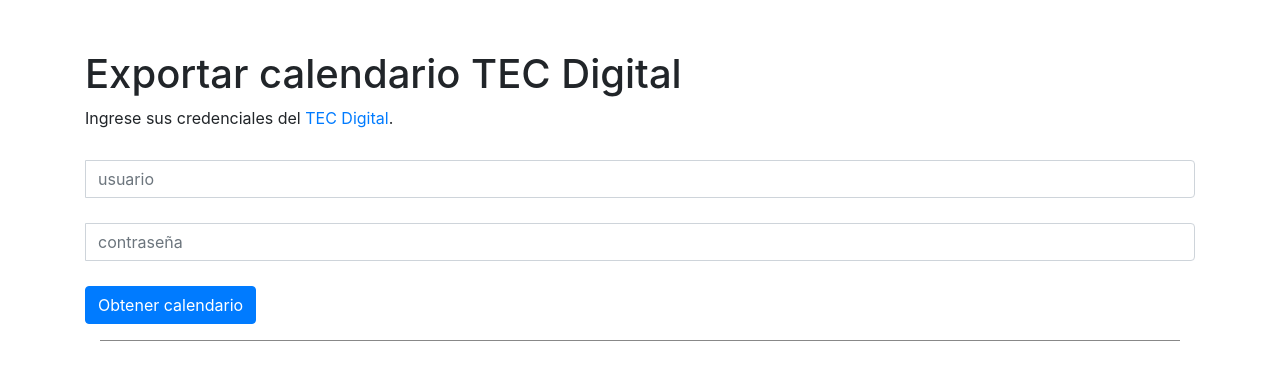
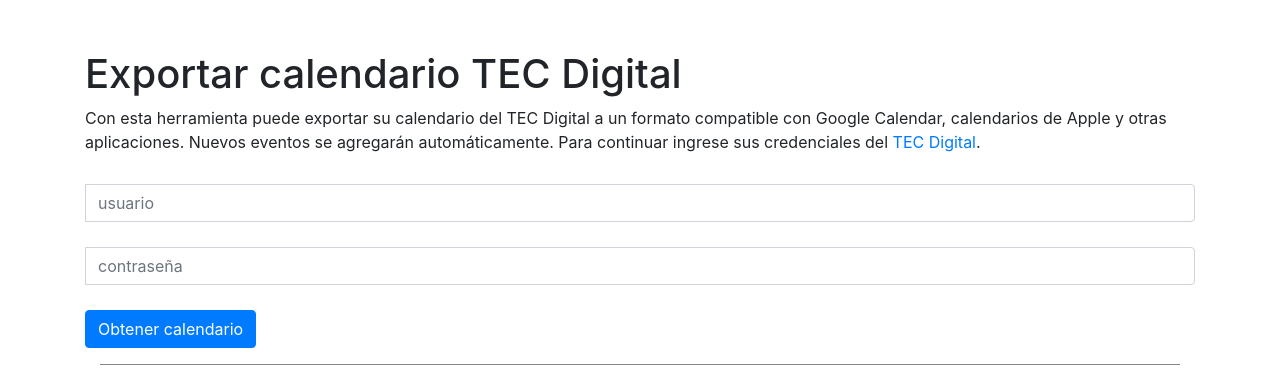
Before and after one commit to JosephTico/TEC-Digital-File-Exporter, a Flask app: page / in a window 1280 px wide. Shown: the top 372 px of the page. Run offline with Flask 2, Linux system fonts and the light colour scheme; some libraries are stand-ins or nearby versions.

Commit message:
Añadidas etiquetas open graph

```diff
--- a/templates/index.html
+++ b/templates/index.html
@@ -14,6 +14,14 @@
     <meta name="viewport" content="width=device-width, initial-scale=1.0">
 
     <link rel="shortcut icon" href="https://www.iconarchive.com/download/i98230/dakirby309/simply-styled/Calendar.ico">
+
+
+    <meta property="og:title" content="Exportar Calendario TEC Digital">
+    <meta property="og:site_name" content="josvar.com">
+    <meta property="og:url" content="https://tdcal.josvar.com/">
+    <meta property="og:description" content="Exporta su calendario del TEC Digital a Google Calendar, calendarios de Apple, Outlook o su aplicación de preferencia.">
+    <meta property="og:type" content="article">
+    <meta property="og:image" content="https://i.imgur.com/QSJ60fL.jpg">
 
 
     <style>
@@ -60,7 +68,7 @@
             <div class="panel panel-info">
                 <div class="panel-heading">
                     <h1 class="panel-title">Exportar calendario TEC Digital</h1>
-                    Ingrese sus credenciales del
+                    Con esta herramienta puede exportar su calendario del TEC Digital a un formato compatible con Google Calendar, calendarios de Apple y otras aplicaciones. Nuevos eventos se agregarán automáticamente. Para continuar ingrese sus credenciales del
                     <a href="https://tecdigital.tec.ac.cr/" target="_blank">TEC Digital</a>.
                 </div>
 
@@ -94,7 +102,7 @@
                     <div class="alert alert-primary" role="alert" id="cal-info" style="display: none">
                         <p>La URL de su calendario es:</p>
                         <p><code id="cal-url">http://localhost/</code></p>
-                        <p>Suscríbase a la URL de calendario anterior con su servicio de preferencia o puede agregarlo directamente con los siguientes botones:</p>
+                        <p>Suscríbase a la URL de calendario anterior con su servicio de preferencia o puede suscribirse directamente con los siguientes botones:</p>
                         <p>
                             <a id="cal-google" class="btn btn-primary btn-lg btn-block" target="_blank" href="https://calendar.google.com/calendar/u/0/r?cid=" role="button"><i class="fab fa-google"></i> Agregar a Google Calendar</a>
                             <a id="cal-webcal" class="btn btn-primary btn-lg btn-block" target="_blank" href="webcal://" role="button"><i class="fab fa-apple"></i> Agregar a calendario de Apple</a>
```
